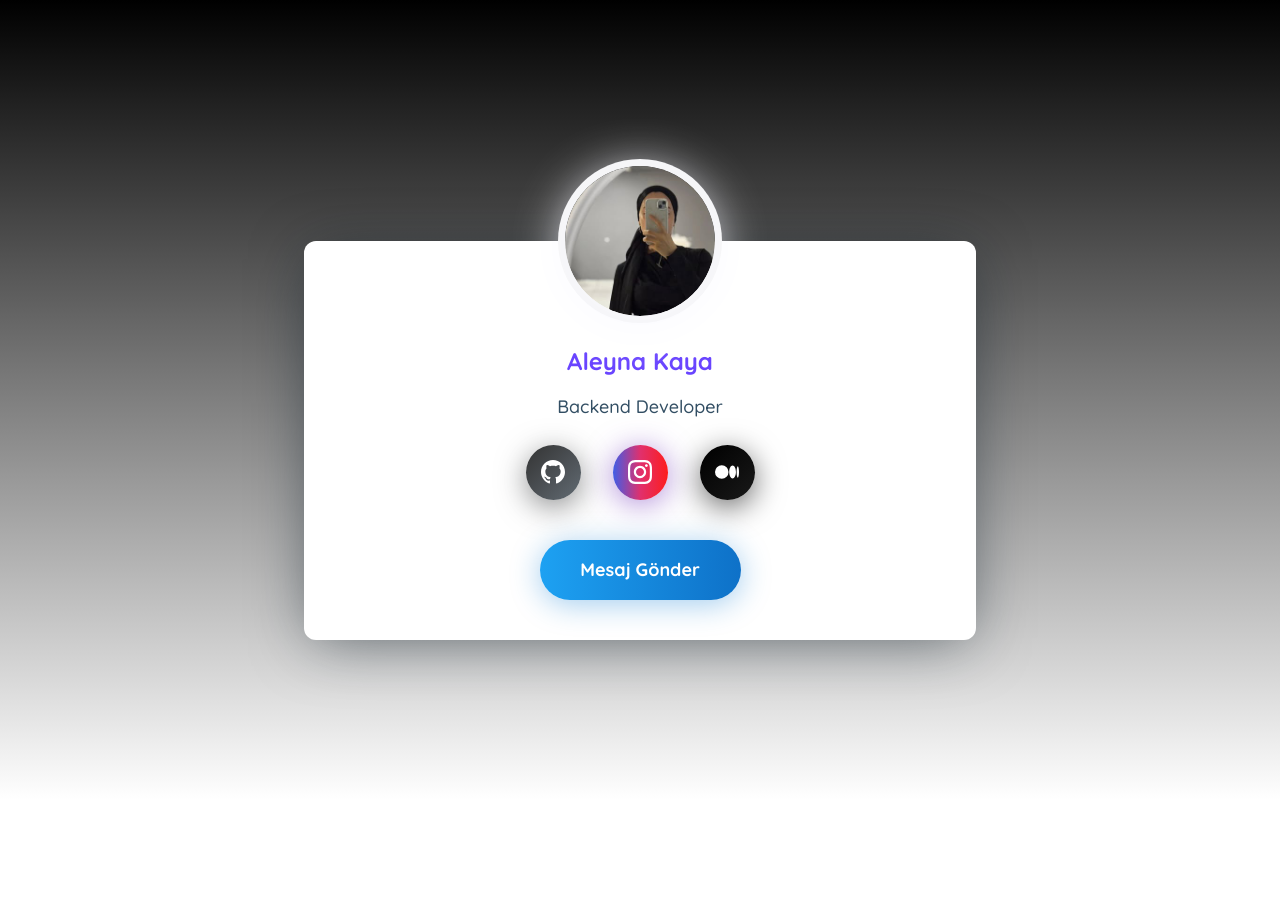
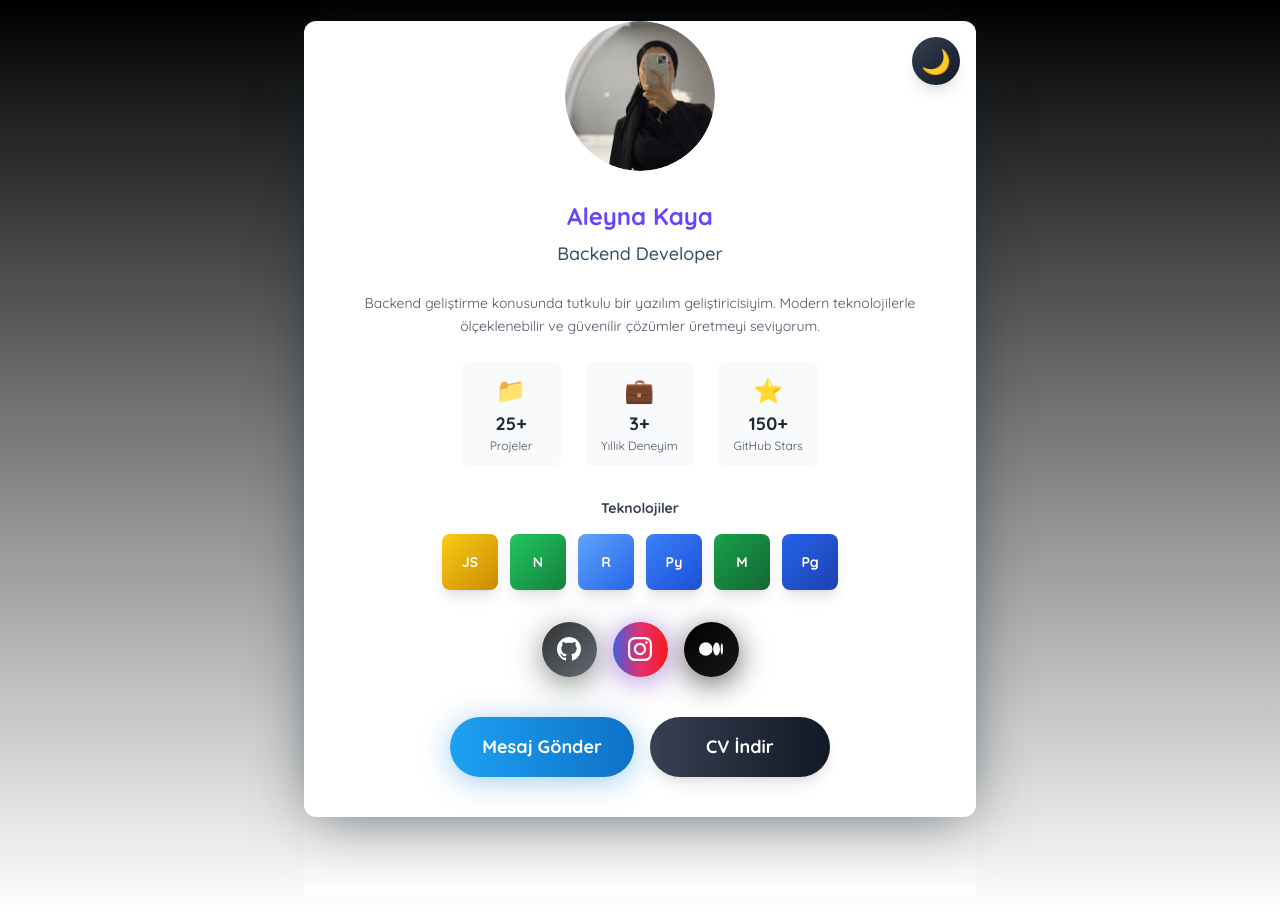
Before and after one commit to AleyDev/ProfileCard, a React (Vite) app: page / in a window 1280 px wide. Before the commit the page ends 800 px from the top, so only its background shows below. Built offline with nearby package versions, Linux system fonts and the light colour scheme.

Commit message:
feat: implement dark mode support and enhance ProfileCard layout with new sections for bio, skills, and action buttons

```diff
--- a/src/components/ProfileCard.jsx
+++ b/src/components/ProfileCard.jsx
@@ -123,18 +123,32 @@ const ProfileCard = () => {
   }
 
   return (
+    <div className={`min-h-screen transition-colors duration-300 ${darkMode ? 'bg-gray-900' : 'bg-gradient-to-b from-black to-white'}`}>
       <div
         ref={cardRef}
-      className="bg-white rounded-xl shadow-[0px_8px_60px_-10px_rgba(13,28,39,0.6)] w-full max-w-2xl mx-auto relative"
+        className={`${darkMode ? 'bg-gray-800' : 'bg-white'} rounded-xl shadow-[0px_8px_60px_-10px_rgba(13,28,39,0.6)] w-full max-w-2xl mx-auto relative transition-colors duration-300`}
       >
+        {/* Dark Mode Toggle */}
+        <button
+          onClick={toggleDarkMode}
+          className="absolute top-4 right-4 w-12 h-12 rounded-full bg-gradient-to-br from-gray-700 to-gray-900 dark:from-yellow-400 dark:to-yellow-600 flex items-center justify-center shadow-lg transition-all duration-300 hover:scale-110 z-20"
+          aria-label="Toggle dark mode"
+        >
+          {darkMode ? (
+            <span className="text-2xl">☀️</span>
+          ) : (
+            <span className="text-2xl">🌙</span>
+          )}
+        </button>
+
         {/* Profile Image */}
         <div className="flex justify-center -mt-[75px] relative z-10">
-        <div className="w-[150px] h-[150px] rounded-full overflow-hidden shadow-[0px_5px_50px_0px_ghostwhite,0px_0px_0px_7px_#f5f5f5] transition-transform duration-300 hover:scale-110 cursor-pointer">
+          <div className={`w-[150px] h-[150px] rounded-full overflow-hidden shadow-[0px_5px_50px_0px_ghostwhite,0px_0px_0px_7px_${darkMode ? '#374151' : '#f5f5f5'}] transition-all duration-300 hover:scale-110 cursor-pointer group`}>
             <img
               ref={imageRef}
               src="/aleyna_profile_card.jpg"
               alt="Aleyna Kaya"
-            className="w-full h-full object-cover rounded-full"
+              className="w-full h-full object-cover rounded-full transition-transform duration-300 group-hover:scale-110"
             />
           </div>
         </div>
@@ -143,27 +157,73 @@ const ProfileCard = () => {
         <div className="mt-[-35px] text-center px-5 pb-10">
           <h2
             ref={nameRef}
-          className="text-2xl font-bold text-[#6944ff] mb-4 mt-16"
+            className={`text-2xl font-bold ${darkMode ? 'text-purple-400' : 'text-[#6944ff]'} mb-2 mt-16 transition-colors duration-300`}
           >
             Aleyna Kaya
           </h2>
           <p
             ref={titleRef}
-          className="text-lg font-medium text-[#324e63] mb-4"
+            className={`text-lg font-medium ${darkMode ? 'text-gray-300' : 'text-[#324e63]'} mb-6 transition-colors duration-300`}
           >
             Backend Developer
           </p>
 
+          {/* Bio Section */}
+          <div
+            ref={bioRef}
+            className={`${darkMode ? 'text-gray-300' : 'text-gray-600'} text-sm leading-relaxed mb-6 px-4 transition-colors duration-300`}
+          >
+            <p>
+              Backend geliştirme konusunda tutkulu bir yazılım geliştiricisiyim.
+              Modern teknolojilerle ölçeklenebilir ve güvenilir çözümler üretmeyi seviyorum.
+            </p>
+          </div>
+
+          {/* Stats Section */}
+          <div
+            ref={statsRef}
+            className="flex justify-center gap-6 mb-8 flex-wrap"
+          >
+            {stats.map((stat, index) => (
+              <div
+                key={index}
+                className={`${darkMode ? 'bg-gray-700' : 'bg-gray-50'} rounded-lg px-4 py-3 min-w-[100px] transition-all duration-300 hover:scale-105 hover:shadow-lg`}
+              >
+                <div className="text-2xl mb-1">{stat.icon}</div>
+                <div className={`${darkMode ? 'text-white' : 'text-gray-800'} font-bold text-lg`}>{stat.value}</div>
+                <div className={`${darkMode ? 'text-gray-400' : 'text-gray-600'} text-xs`}>{stat.label}</div>
+              </div>
+            ))}
+          </div>
+
+          {/* Skills Section */}
+          <div ref={skillsRef} className="mb-8">
+            <h3 className={`${darkMode ? 'text-gray-300' : 'text-gray-700'} text-sm font-semibold mb-4 transition-colors duration-300`}>
+              Teknolojiler
+            </h3>
+            <div className="flex justify-center items-center flex-wrap gap-3">
+              {skills.map((skill, index) => (
+                <div
+                  key={index}
+                  className={`bg-gradient-to-br ${skill.color} w-14 h-14 rounded-lg flex items-center justify-center text-white font-bold text-sm shadow-lg transition-all duration-300 hover:scale-110 hover:rotate-3 cursor-default`}
+                  title={skill.name}
+                >
+                  {skill.icon}
+                </div>
+              ))}
+            </div>
+          </div>
+
           {/* Social Links */}
           <div
             ref={socialRef}
-          className="flex justify-center items-center flex-wrap mt-6"
+            className="flex justify-center items-center flex-wrap mt-6 gap-4"
           >
             <a
               href="https://github.com/aleydev"
               target="_blank"
               rel="noopener noreferrer"
-            className="w-[55px] h-[55px] rounded-full flex items-center justify-center text-white bg-gradient-to-br from-[#333333] to-[#626b73] shadow-[0px_7px_30px_rgba(63,65,67,0.6)] mx-4 transition-all duration-300 hover:scale-125 hover:rotate-6"
+              className="w-[55px] h-[55px] rounded-full flex items-center justify-center text-white bg-gradient-to-br from-[#333333] to-[#626b73] shadow-[0px_7px_30px_rgba(63,65,67,0.6)] transition-all duration-300 hover:scale-125 hover:rotate-6"
               aria-label="GitHub"
             >
               <svg className="w-6 h-6" fill="currentColor" viewBox="0 0 24 24">
@@ -174,7 +234,7 @@ const ProfileCard = () => {
               href="https://www.instagram.com/_aaleynakaya"
               target="_blank"
               rel="noopener noreferrer"
-            className="w-[55px] h-[55px] rounded-full flex items-center justify-center text-white bg-gradient-to-r from-[#405de6] via-[#5851db] via-[#833ab4] via-[#c13584] via-[#e1306c] to-[#fd1d1d] shadow-[0px_4px_30px_rgba(120,64,190,0.6)] mx-4 transition-all duration-300 hover:scale-125 hover:-rotate-6"
+              className="w-[55px] h-[55px] rounded-full flex items-center justify-center text-white bg-gradient-to-r from-[#405de6] via-[#5851db] via-[#833ab4] via-[#c13584] via-[#e1306c] to-[#fd1d1d] shadow-[0px_4px_30px_rgba(120,64,190,0.6)] transition-all duration-300 hover:scale-125 hover:-rotate-6"
               aria-label="Instagram"
             >
               <svg className="w-6 h-6" fill="currentColor" viewBox="0 0 24 24">
@@ -185,7 +245,7 @@ const ProfileCard = () => {
               href="https://medium.com/@aleynakayaa"
               target="_blank"
               rel="noopener noreferrer"
-            className="w-[55px] h-[55px] rounded-full flex items-center justify-center text-white bg-gradient-to-br from-[#000000] to-[#191919] shadow-[0px_7px_30px_rgba(0,0,0,0.6)] mx-4 transition-all duration-300 hover:scale-125 hover:rotate-6"
+              className="w-[55px] h-[55px] rounded-full flex items-center justify-center text-white bg-gradient-to-br from-[#000000] to-[#191919] shadow-[0px_7px_30px_rgba(0,0,0,0.6)] transition-all duration-300 hover:scale-125 hover:rotate-6"
               aria-label="Medium"
             >
               <svg className="w-6 h-6" fill="currentColor" viewBox="0 0 24 24">
@@ -194,15 +254,27 @@ const ProfileCard = () => {
             </a>
           </div>
 
-        {/* Action Button */}
-        <div className="flex justify-center items-center mt-10">
+          {/* Action Buttons */}
+          <div className="flex justify-center items-center gap-4 mt-10 flex-wrap">
             <a
               ref={buttonRef}
               href="mailto:devaleykaya@gmail.com"
-            className="bg-gradient-to-r from-[#1da1f2] to-[#0e71c8] text-white font-bold text-lg px-10 py-4 rounded-full min-w-[201px] min-h-[55px] shadow-[0px_4px_30px_rgba(19,127,212,0.4)] transition-all duration-300 hover:shadow-[0px_7px_30px_rgba(19,127,212,0.75)] hover:-translate-y-2 hover:scale-105 cursor-pointer inline-block text-center"
+              className="bg-gradient-to-r from-[#1da1f2] to-[#0e71c8] text-white font-bold text-lg px-8 py-4 rounded-full min-w-[180px] min-h-[55px] shadow-[0px_4px_30px_rgba(19,127,212,0.4)] transition-all duration-300 hover:shadow-[0px_7px_30px_rgba(19,127,212,0.75)] hover:-translate-y-2 hover:scale-105 cursor-pointer inline-block text-center"
             >
               Mesaj Gönder
             </a>
+            <a
+              href="#"
+              onClick={(e) => {
+                e.preventDefault()
+                // CV indirme işlevi buraya eklenebilir
+                alert('CV indirme özelliği yakında eklenecek!')
+              }}
+              className={`${darkMode ? 'bg-gradient-to-r from-gray-600 to-gray-800' : 'bg-gradient-to-r from-gray-700 to-gray-900'} text-white font-bold text-lg px-8 py-4 rounded-full min-w-[180px] min-h-[55px] shadow-lg transition-all duration-300 hover:shadow-xl hover:-translate-y-2 hover:scale-105 cursor-pointer inline-block text-center`}
+            >
+              CV İndir
+            </a>
+          </div>
         </div>
       </div>
     </div>
```
Lines whose indentation alone changed are shown as unchanged.
